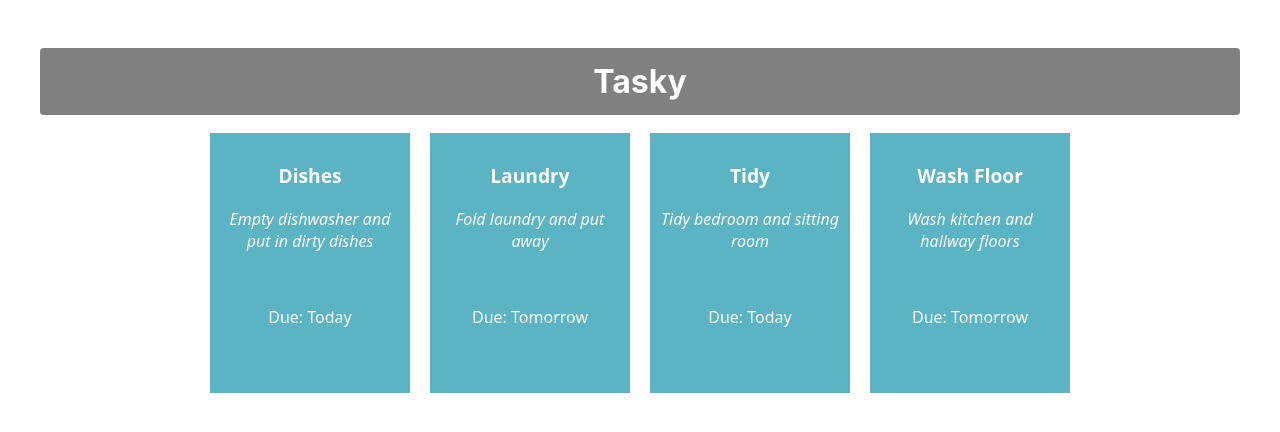
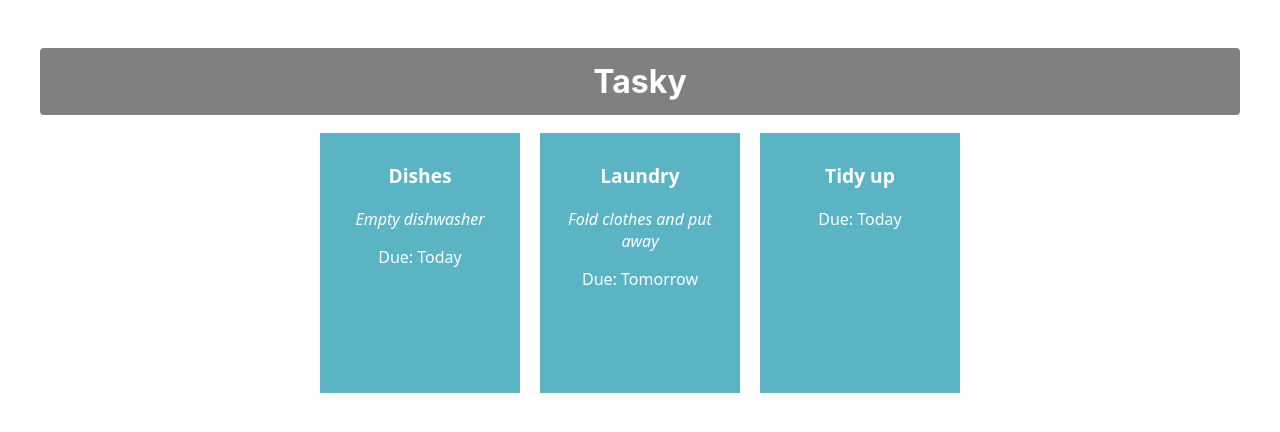
Before and after one commit to CadeGardener/react-basics-labs, a React (Create React App) app in the folder tasky/: page / in a window 1280 px wide. Shown: the top 432 px of the page. Built offline with nearby package versions, Linux system fonts and the light colour scheme.

Commit message:
Added task State

```diff
--- a/tasky/src/App.js
+++ b/tasky/src/App.js
@@ -1,14 +1,20 @@
-import './App.css';
+import './App.css';import React, { useState } from 'react';
 import Task from './components/Task';
 
 function App() {
+  const [ taskState, setTaskState ] = useState({
+    tasks: [
+      { title:"Dishes", description: "Empty dishwasher", deadline: "Today" },
+      { title: "Laundry", description: "Fold clothes and put away", deadline: "Tomorrow" },
+      { title: "Tidy up", deadline: "Today" }
+    ]
+  });
   return (
     <div className="container">
       <h1>Tasky</h1>
-      <Task title="Dishes" deadline="Today" description="Empty dishwasher and put in dirty dishes"/>
-      <Task title="Laundry" deadline="Tomorrow" description="Fold laundry and put away"/>
-      <Task title="Tidy" deadline="Today" description="Tidy bedroom and sitting room"/>
-      <Task title="Wash Floor" deadline="Tomorrow" description="Wash kitchen and hallway floors" />
+      <Task title={taskState.tasks[0].title} deadline={taskState.tasks[0].deadline} description={taskState.tasks[0].description} />
+      <Task title={taskState.tasks[1].title} deadline={taskState.tasks[1].deadline} description={taskState.tasks[1].description} />
+      <Task title={taskState.tasks[2].title} deadline={taskState.tasks[2].deadline} description={taskState.tasks[2].description} />
     </div>
   );
 }
--- a/tasky/src/components/Task.js
+++ b/tasky/src/components/Task.js
@@ -6,9 +6,7 @@ const Task = (props) => {
         <div className="card">
             <p className="title">{props.title}</p>
             <p className="desc">{props.description}</p>
-            <br></br>
             <p>Due: {props.deadline}</p>
-            <p>{props.children}</p>
         </div>
     )
 }
```
